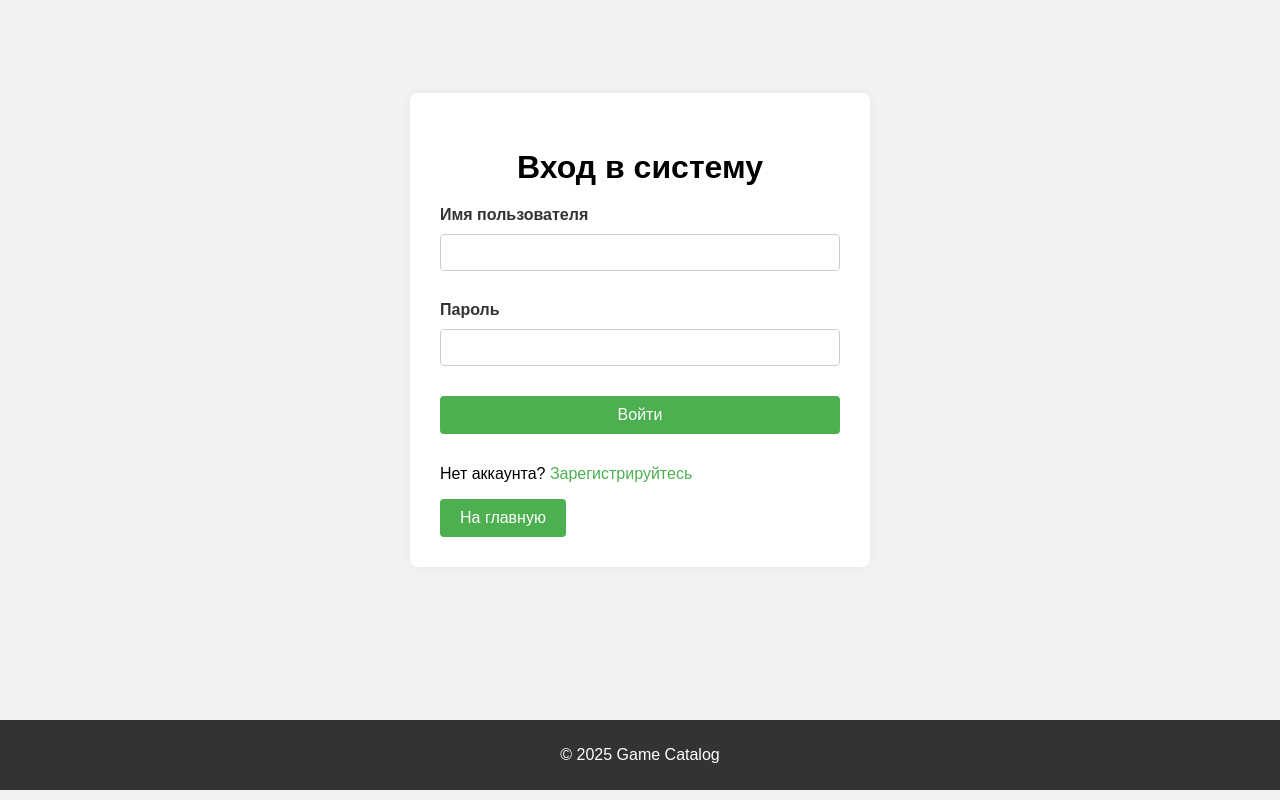
After one commit to Bezvikonnyy/indiana, a Spring Boot app: page /user/login in a window 1280 px wide. The commit adds this page. Run offline with Spring Boot 4, Linux system fonts and the light colour scheme; some of the project's set-up classes (security, data sources, template engines, error pages and the like) are left out, and stand-ins take their place.

Commit message:
Initial commit

```diff
--- a/src/main/java/indiana/indi/indiana/controller/HomeController.java
+++ b/src/main/java/indiana/indi/indiana/controller/HomeController.java
@@ -18,7 +18,7 @@ public class HomeController {
     public String getCategoriesList(Model model){
         model.addAttribute("categories", this.homeService.getAllCategories());
         model.addAttribute("categoryGameMap", this.homeService.getGamesByCategory());
-        return "/home";
+        return "home";
     }
 
 }
--- /dev/null
+++ b/src/main/java/indiana/indi/indiana/controller/UsersController.java
@@ -0,0 +1,60 @@
+package indiana.indi.indiana.controller;
+
+import indiana.indi.indiana.controller.payload.NewUsersPayload;
+import indiana.indi.indiana.entity.User;
+import indiana.indi.indiana.repository.RoleRepository;
+import indiana.indi.indiana.service.user.DefaultUserDetailsService;
+import jakarta.validation.Valid;
+import lombok.RequiredArgsConstructor;
+import org.springframework.security.authentication.AuthenticationManager;
+import org.springframework.stereotype.Controller;
+import org.springframework.ui.Model;
+import org.springframework.validation.BindingResult;
+import org.springframework.web.bind.annotation.GetMapping;
+import org.springframework.web.bind.annotation.PostMapping;
+import org.springframework.web.bind.annotation.RequestMapping;
+
+import java.io.IOException;
+
+@Controller
+@RequiredArgsConstructor
+@RequestMapping("/user")
+public class UsersController {
+
+    private final AuthenticationManager authenticationManager;
+
+    private final DefaultUserDetailsService userDetailsService;
+
+    private final RoleRepository roleRepository;
+
+    @GetMapping("/registration")
+    public String getRegistrationForm(Model model) {
+        model.addAttribute("user", new NewUsersPayload(null, null, null));
+        model.addAttribute("roles", roleRepository.findAll());
+        return "registration";
+    }
+
+    @GetMapping("/login")
+    public String getLoginForm(Model model) {
+        return "login";
+    }
+
+    @PostMapping("/registration")
+    public String postRegistration(
+            @Valid NewUsersPayload payload,
+            BindingResult result,
+            Model model
+    ) throws IOException {
+        if (result.hasErrors()) {
+            model.addAttribute("roles", roleRepository.findAll());
+            return "registration";
+        }
+
+        User user = this.userDetailsService.createUser(
+                payload.username(),
+                payload.password(),
+                payload.roles()
+        );
+        return "redirect:/user/login";
+    }
+}
--- a/src/main/java/indiana/indi/indiana/repository/RoleRepository.java
+++ b/src/main/java/indiana/indi/indiana/repository/RoleRepository.java
@@ -2,9 +2,11 @@ package indiana.indi.indiana.repository;
 
 import indiana.indi.indiana.entity.Role;
 import org.springframework.data.jpa.repository.JpaRepository;
+import org.springframework.stereotype.Repository;
 
 import java.util.Optional;
 
+@Repository
 public interface RoleRepository extends JpaRepository<Role, Long> {
 
     Optional<Role> findByTitle (String name);
--- a/src/main/java/indiana/indi/indiana/repository/UserRepository.java
+++ b/src/main/java/indiana/indi/indiana/repository/UserRepository.java
@@ -2,9 +2,11 @@ package indiana.indi.indiana.repository;
 
 import indiana.indi.indiana.entity.User;
 import org.springframework.data.jpa.repository.JpaRepository;
+import org.springframework.stereotype.Repository;
 
 import java.util.Optional;
 
+@Repository
 public interface UserRepository extends JpaRepository<User, Long> {
     Optional<User> findByUsername (String username);
 }
--- a/src/main/java/indiana/indi/indiana/service/user/DefaultUserDetailsService.java
+++ b/src/main/java/indiana/indi/indiana/service/user/DefaultUserDetailsService.java
@@ -63,7 +63,7 @@ public class DefaultUserDetailsService implements UserDetailsService{
                     user.getUsername(),
                     user.getPassword(),
                     user.getRoles().stream()
-                            .map(role -> new SimpleGrantedAuthority("ROLE_" + role.getTitle()))
+                            .map(role -> new SimpleGrantedAuthority(role.getTitle()))
                             .collect(Collectors.toList())
         )).orElseThrow(() -> new UsernameNotFoundException("User not found"));
     }
--- a/src/main/resources/static/css/styles.css
+++ b/src/main/resources/static/css/styles.css
@@ -10,31 +10,66 @@ header {
     color: white;
     padding: 20px;
     text-align: center;
-    box-shadow: 0 2px 4px rgba(0,0,0,0.1);
+    box-shadow: 0 2px 4px rgba(0, 0, 0, 0.1);
 }
 
 main {
     padding: 20px;
 }
 
+/* Центрируем форму только на страницах логина и регистрации */
+main.auth {
+    display: flex;
+    justify-content: center;
+    align-items: center;
+    min-height: 80vh;
+}
+
 section {
     background-color: white;
-    padding: 20px;
+    padding: 30px;
     margin-bottom: 20px;
     border-radius: 8px;
-    box-shadow: 0 0 10px rgba(0,0,0,0.05);
+    box-shadow: 0 0 10px rgba(0, 0, 0, 0.05);
+    width: 100%;
+    max-width: 400px;
+}
+
+h2 {
+    font-size: 2rem;
+    margin-bottom: 20px;
+    text-align: center;
+}
+
+form {
+    display: flex;
+    flex-direction: column;
+}
+
+.form-group {
+    margin-bottom: 20px;
+}
+
+label {
+    font-weight: bold;
+    margin-bottom: 5px;
+    display: block;
+    color: #333;
 }
 
 input[type="text"],
+input[type="password"],
+input[type="email"],
 textarea,
 select,
 input[type="file"] {
     width: 100%;
     padding: 10px;
     margin-top: 5px;
-    margin-bottom: 15px;
+    margin-bottom: 10px;
     border: 1px solid #ccc;
     border-radius: 4px;
+    box-sizing: border-box;
 }
 
 button {
@@ -44,6 +79,7 @@ button {
     color: white;
     border-radius: 4px;
     cursor: pointer;
+    font-size: 16px;
 }
 
 button:hover {
@@ -57,6 +93,7 @@ a {
 
 a:hover {
     text-decoration: underline;
+    color: #007BFF;
 }
 
 footer {
@@ -64,6 +101,14 @@ footer {
     color: white;
     text-align: center;
     padding: 10px;
+    margin-top: 40px;
+}
+
+/* Ошибки */
+.error-message {
+    color: red;
+    margin-bottom: 15px;
+    font-size: 14px;
 }
 
 /* Контейнер категорий */
@@ -99,7 +144,7 @@ footer {
     background-color: #f9f9f9;
     padding: 10px;
     border-radius: 8px;
-    box-shadow: 0 2px 6px rgba(0,0,0,0.1);
+    box-shadow: 0 2px 6px rgba(0, 0, 0, 0.1);
 }
 
 /* Картинка */
--- /dev/null
+++ b/src/main/resources/templates/login.html
@@ -0,0 +1,53 @@
+<!DOCTYPE html>
+<html lang="ru">
+<head>
+    <meta charset="UTF-8">
+    <meta name="viewport" content="width=device-width, initial-scale=1.0">
+    <title>Вход</title>
+    <link rel="stylesheet" href="/css/styles.css">
+</head>
+<body>
+
+<main class="auth">
+    <section class="form-container">
+        <h2>Вход в систему</h2>
+
+        <!-- Форма для отправки POST-запроса на /login -->
+        <form action="/login" method="post">
+            <input type="hidden" th:name="${_csrf.parameterName}" th:value="${_csrf.token}" />
+
+            <div class="form-group">
+                <label for="username">Имя пользователя</label>
+                <input type="text" id="username" name="username" required />
+            </div>
+
+            <div class="form-group">
+                <label for="password">Пароль</label>
+                <input type="password" id="password" name="password" required />
+            </div>
+
+            <button type="submit" class="btn-submit">Войти</button>
+
+            <div class="error-message">
+                <p th:if="${param.error}" style="color:red;">Неверный логин или пароль.</p>
+            </div>
+        </form>
+
+        <div class="register-link">
+            <p>Нет аккаунта? <a href="/user/registration">Зарегистрируйтесь</a></p>
+        </div>
+
+        <div class="home-link">
+            <a href="/home">
+                <button class="btn-home">На главную</button>
+            </a>
+        </div>
+    </section>
+</main>
+
+<footer>
+    <p>© 2025 Game Catalog</p>
+</footer>
+
+</body>
+</html>
```
Also changed, not shown: src/main/java/indiana/indi/indiana/config/SecurityConfig.java (+46 -0 lines), src/main/java/indiana/indi/indiana/controller/payload/EditUsersPayload.java (added, +8 -0 lines), src/main/java/indiana/indi/indiana/controller/payload/NewUsersPayload.java (added, +8 -0 lines), src/main/java/indiana/indi/indiana/controller/payload/UsersPayload.java (added, +7 -0 lines), src/main/resources/templates/edit_game.html (+7 -1 lines), src/main/resources/templates/edit_profile.html (added, +10 -0 lines), src/main/resources/templates/game.html (+7 -1 lines), src/main/resources/templates/home.html (+7 -1 lines), src/main/resources/templates/new_game.html (+7 -1 lines), src/main/resources/templates/registration.html (added, +53 -0 lines).
